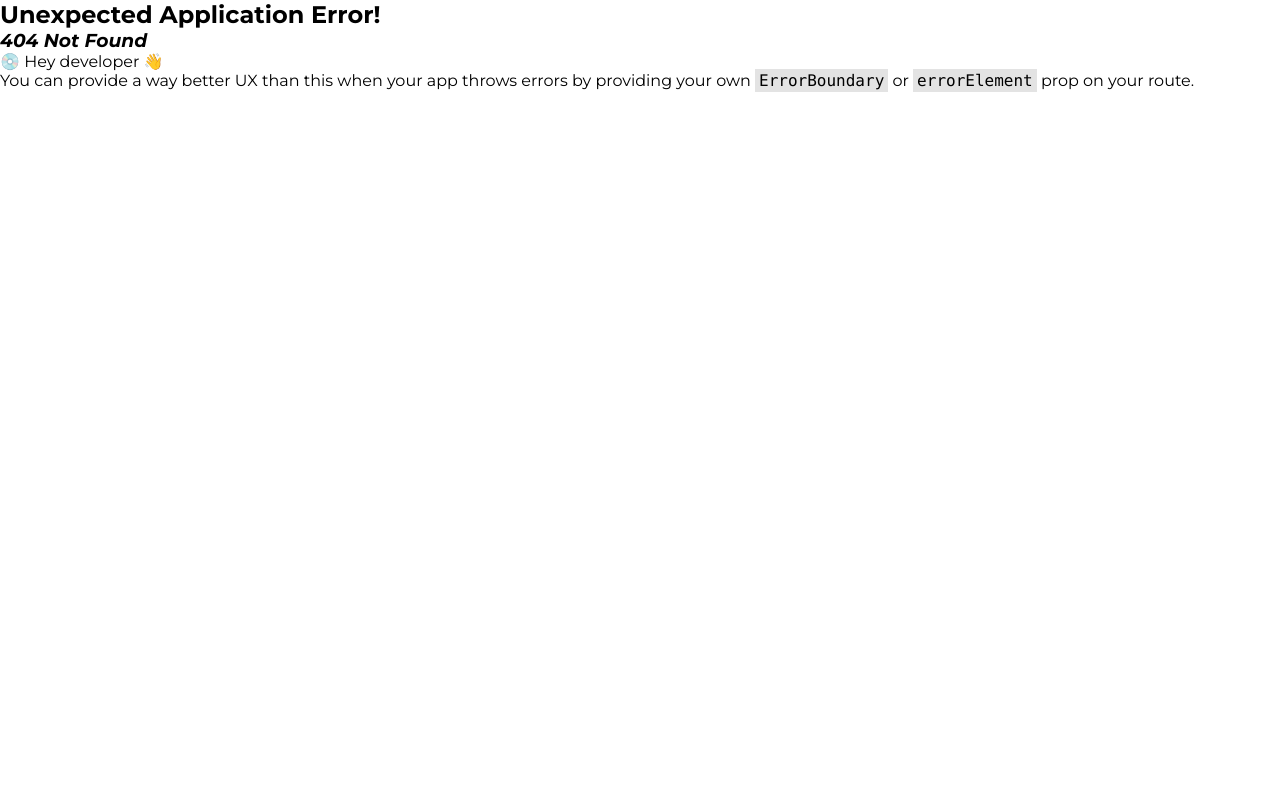
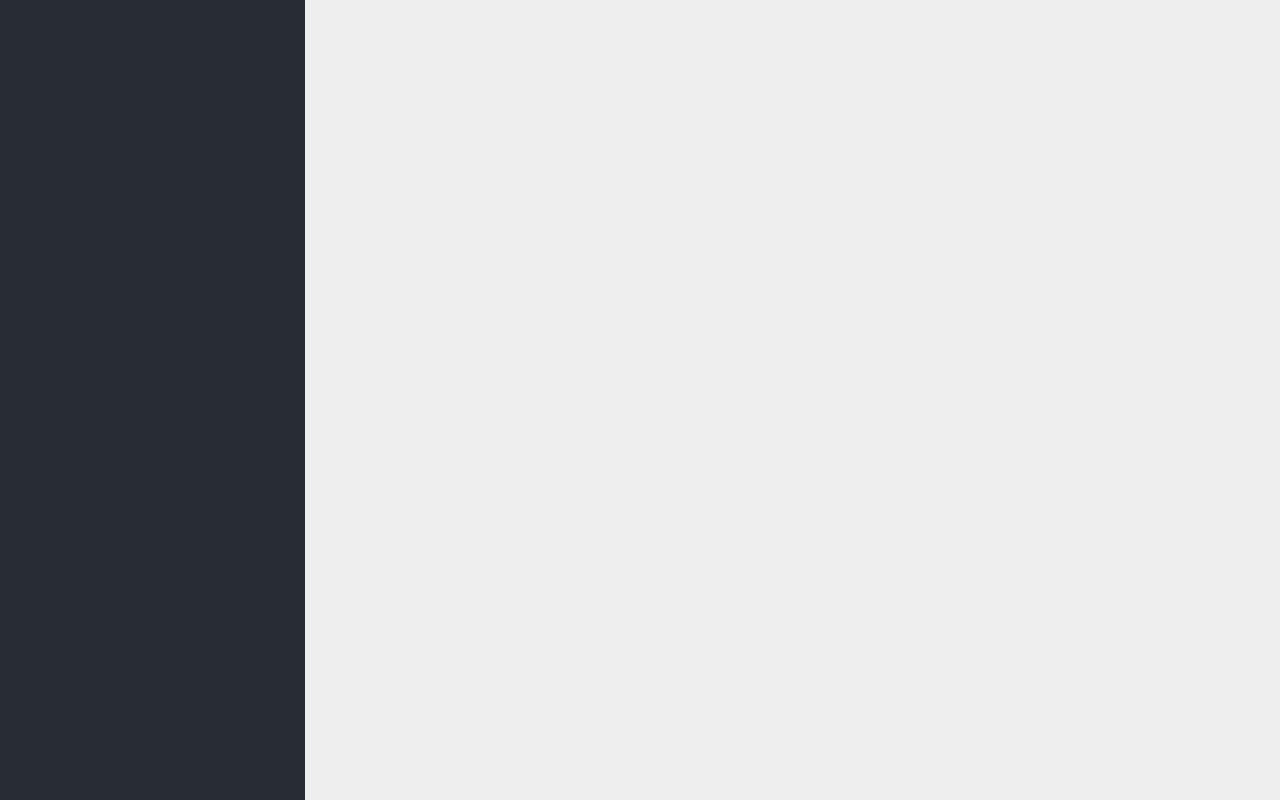
Before and after one commit to Madhav-Kanda/invoice-app, a React (Create React App) app: page /dashboard in a window 1280 px wide. Before the commit this address had no page. Built offline with nearby package versions, Linux system fonts and the light colour scheme.

Commit message:
Using Localstorage & started dashboard

```diff
--- a/src/App.js
+++ b/src/App.js
@@ -3,12 +3,14 @@ import {createBrowserRouter, RouterProvider} from 'react-router-dom'
 import './App.css';
 import Login from './component/login/Login'
 import Register from './component/register/Register'
+import Dashboard from './component/dashboard/Dashboard';
 
 function App() {
   const myRouter = createBrowserRouter([
     {path:'/', Component:Login},
     {path:'/login', Component:Login},
-    {path:'/register', Component:Register}
+    {path:'/register', Component:Register},
+    {path:'/dashboard', Component:Dashboard}
   ])
   return (
    <div>
--- a/src/component/dashboard/Dashboard.js
+++ b/src/component/dashboard/Dashboard.js
@@ -0,0 +1,17 @@
+import React from 'react'
+import '../../component/dashboard/dashboard.css'
+
+const Dashboard = ()=>{
+    return(
+        <div className='dashboard-wrapper'>
+            <div className='side-nav'>
+
+            </div>
+            <div className='main-container'>
+
+            </div>
+        </div>
+    )
+}
+
+export default Dashboard
--- /dev/null
+++ b/src/component/dashboard/dashboard.css
@@ -0,0 +1,18 @@
+.dashboard-wrapper{
+    width:100%;
+    height:100vh;
+    display: flex;
+
+}
+
+.side-nav{
+    width:25%;
+    background-color: #282c34;
+
+}
+
+.main-container{
+    width:80%;
+    background-color: #eee;
+    padding: 10px;
+}
--- a/src/component/login/Login.js
+++ b/src/component/login/Login.js
@@ -1,5 +1,5 @@
 import React, {useRef, useState} from 'react'
-import { Link } from 'react-router-dom';
+import { Link, useNavigate } from 'react-router-dom';
 import './Login.css'
 import {auth} from '../../firebase'
 import { signInWithEmailAndPassword } from 'firebase/auth';
@@ -7,12 +7,17 @@ import { signInWithEmailAndPassword } from 'firebase/auth';
 const Login = () =>{
     const [email,setEmail] = useState('')
     const [password, setPassword] = useState('')
+
+    const navigate = useNavigate()
     const submitHandler = (e)=>{
         e.preventDefault();
         signInWithEmailAndPassword(auth, email, password)
         .then((userCredentials)=>{
             const user = userCredentials.user;
             console.log(user)
+            localStorage.setItem('cName', user.displayName)
+            localStorage.setItem('photoURL', user.photoURL)
+            navigate('/dashboard')
         })
         .catch((error)=>{
             console.log(error)
--- a/src/component/register/Register.js
+++ b/src/component/register/Register.js
@@ -1,5 +1,5 @@
 import React, {useRef, useState} from 'react'
-import { Link } from 'react-router-dom';
+import { Link, useNavigate } from 'react-router-dom';
 import '../login/Login.css'
 import {auth, storage, db} from '../../firebase'
 import {createUserWithEmailAndPassword, updateProfile} from 'firebase/auth'
@@ -13,6 +13,7 @@ const Register = () =>{
     const [email,setEmail] = useState('')
     const [password, setPassword] = useState('')
     const [file, setfile] = useState(null)
+    const navigate = useNavigate()
     const [displayName, setDisplayName] = useState('')
     const submitHandler = (e)=>{
         e.preventDefault()
@@ -36,6 +37,9 @@ const Register = () =>{
                         email:email,
                         photoURL:downloadedUrl
                     })
+                    navigate('/dashboard')
+                    localStorage.setItem('cName', newUser.user.displayName)
+                    localStorage.setItem('photoURL', newUser.user.photoURL)
                 })
                 .catch(err=>{
                     console.log(err)
```
